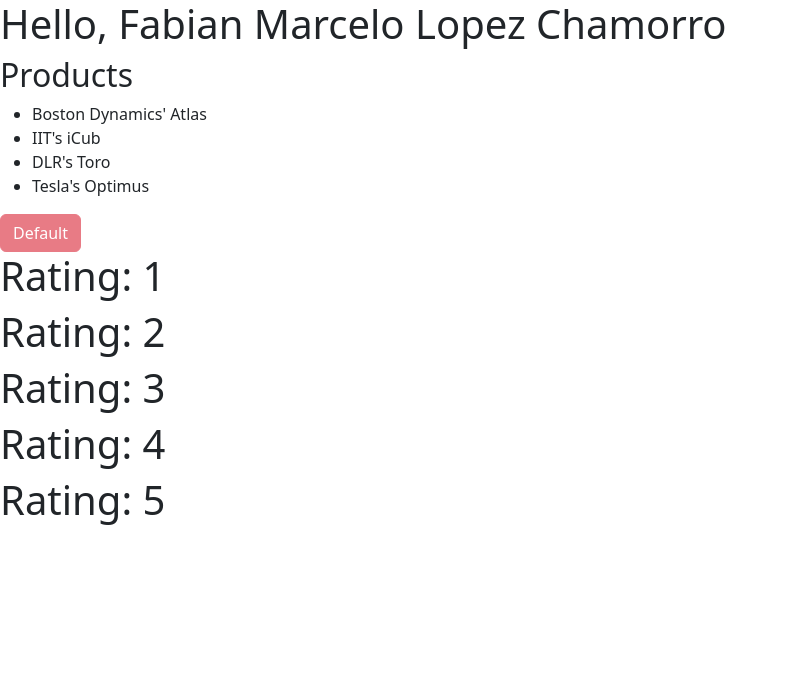
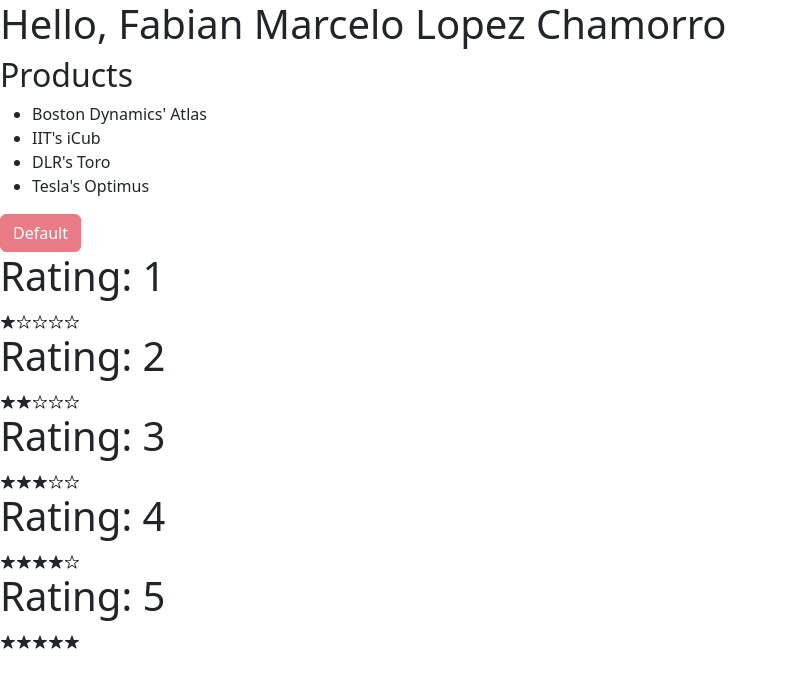
Before and after one commit to fabianlopezch/Beginning_React_Fabian_Lopez, a React (Create React App) app in the folder my_first_react_app/: page / in a window 1280 px wide. Shown: the top 688 px of the page, without its empty margins (0-788 px from the left). Built offline with nearby package versions, Linux system fonts and the light colour scheme.

Commit message:
Adding the IoIosStar and IoIosStarOutline ionicons

```diff
--- a/my_first_react_app/src/Rating.js
+++ b/my_first_react_app/src/Rating.js
@@ -1,10 +1,28 @@
 import React, { Component } from "react";
+import { IoIosStar, IoIosStarOutline} from 'react-icons/io';
 
 class Rating extends Component {
     render() {
         return (
             <div>
                 <h1>Rating: {this.props.rating}</h1>
+                {
+                    this.props.rating >= 1 ? (<IoIosStar/>) : (<IoIosStarOutline/>)
+                }
+                {
+                    this.props.rating >= 2 ? (<IoIosStar/>) : (<IoIosStarOutline/>)
+                }
+                {
+                    this.props.rating >= 3 ? (<IoIosStar/>) : (<IoIosStarOutline/>)
+                }
+                {
+                    this.props.rating >= 4 ? (<IoIosStar/>) : (<IoIosStarOutline/>)
+                }
+                {
+                    this.props.rating >= 5 ? (<IoIosStar/>) : (<IoIosStarOutline/>)
+                }
+
+
             </div>
         );
     }
```
